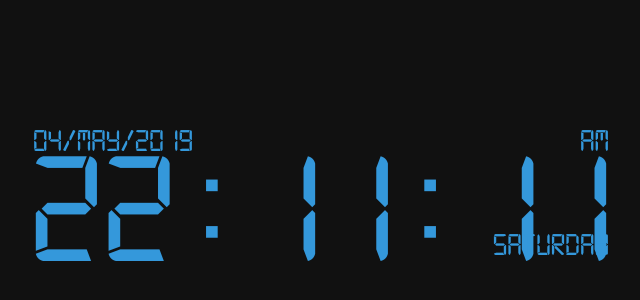
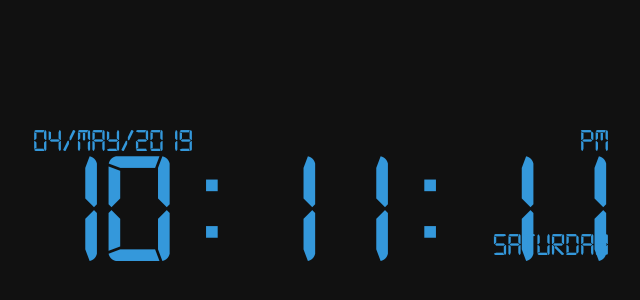
Before and after one commit to MuhammadZubairMoosani/Digital-Clock-with-JS, a plain HTML site: page index.html in a window 1280 px wide. Shown: the part 212-512 px from the top of the page, without its empty margins (319-959 px from the left). Drawn offline with Linux system fonts and the light colour scheme.

Commit message:
first commit

```diff
--- a/index.html
+++ b/index.html
@@ -104,7 +104,7 @@
         var days = ['Sunday', 'Monday', 'Tuesday', 'Wednesday', 'Thusday', 'Friday', 'Saturday']
         var session = 'AM';
         if (h == 0) h = 12;
-        if (!h > 12) h = h - 12, session = 'PM';
+        if (h > 12) h = h - 12, session = 'PM';
         (h < 10) ? h = '0' + h : h;
         (m < 10) ? m = '0' + m : m;
         (s < 10) ? s = '0' + s : s;
```
